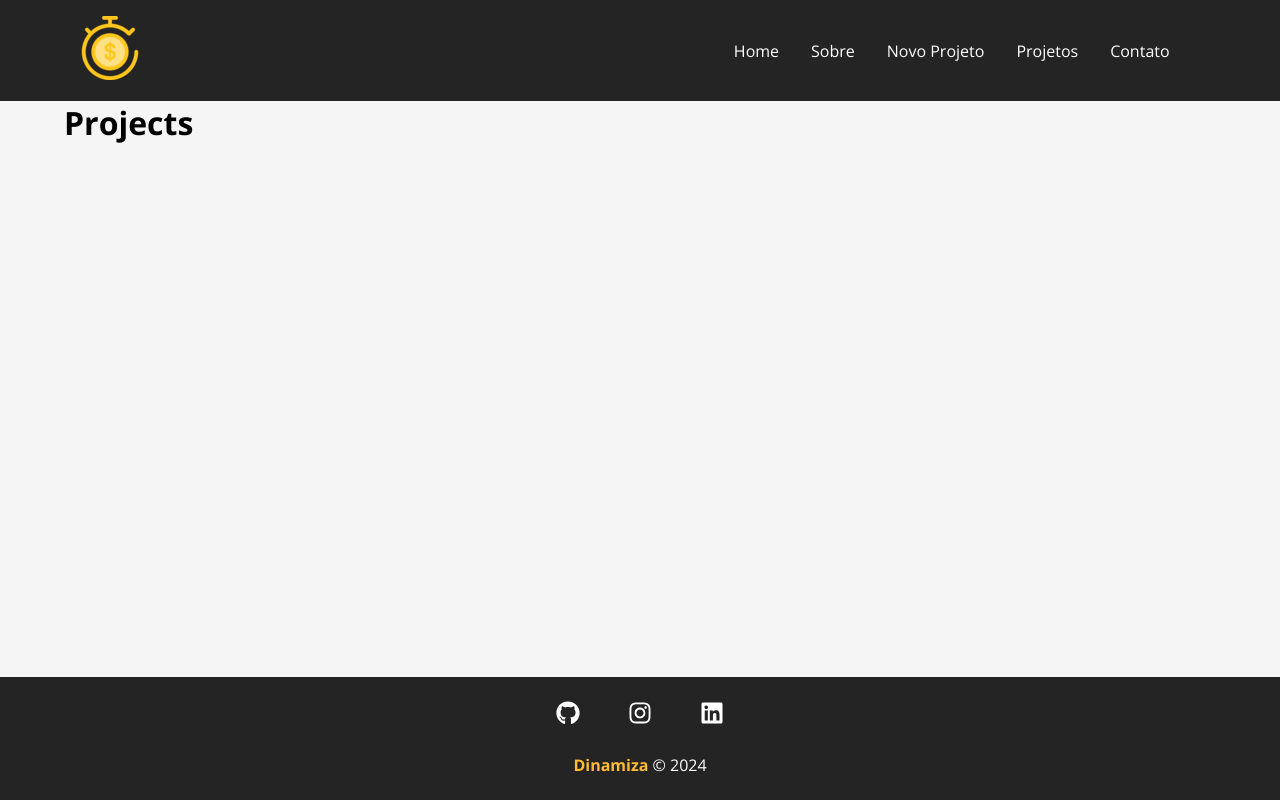
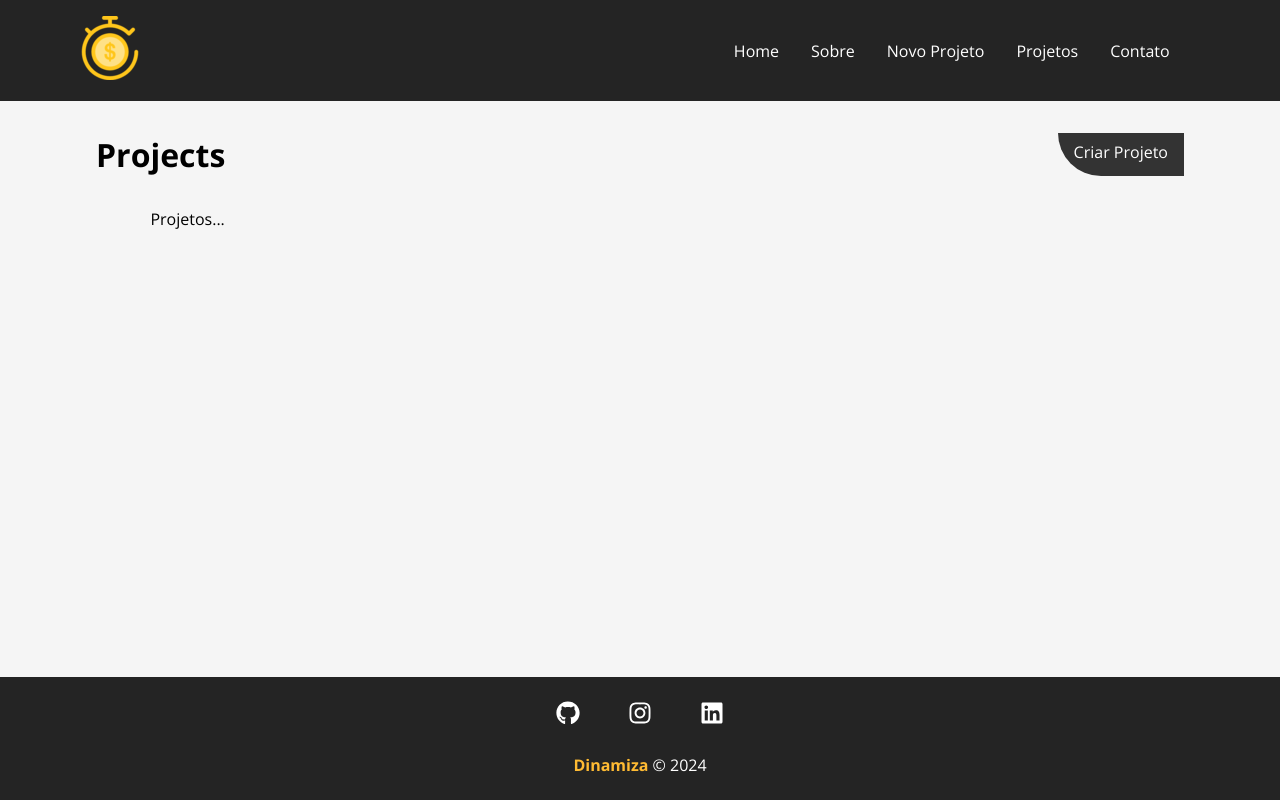
Before and after one commit to VictorDSGW/Dinamiza, a React (Create React App) app: page /projects in a window 1280 px wide. Built offline with nearby package versions, Linux system fonts and the light colour scheme.

Commit message:
Dashboard

```diff
--- a/src/components/pages/Projects.js
+++ b/src/components/pages/Projects.js
@@ -1,6 +1,8 @@
 import { useLocation } from 'react-router-dom'
-
 import Message from '../layout/message'
+import Container from '../layout/Container'
+import LinkButton from '../layout/LinkButton'
+import styles from './Projects.module.css'
 
 function Projects() {
   const location = useLocation()
@@ -10,9 +12,15 @@
   }
 
   return (
-    <div>
-      <h1>Projects</h1>
+    <div className={styles.project_container}>
+      <div className={styles.title_container}>
+        <h1>Projects</h1>
+        <LinkButton to='newproject' text='Criar Projeto' />
+      </div>
       {message && <Message type="success" msg={message} />}
+      <Container customClass="start">
+        <p>Projetos...</p>
+      </Container>
     </div>
   )
 }
--- /dev/null
+++ b/src/components/pages/Projects.module.css
@@ -0,0 +1,13 @@
+.project_container {
+  padding: 2em;
+  width: 100%;
+}
+
+.title_container {
+  display: flex;
+  justify-content: space-between;
+  margin-bottom: 2em;
+  > a {
+    border-bottom-left-radius: 3em;
+  }
+}
```
